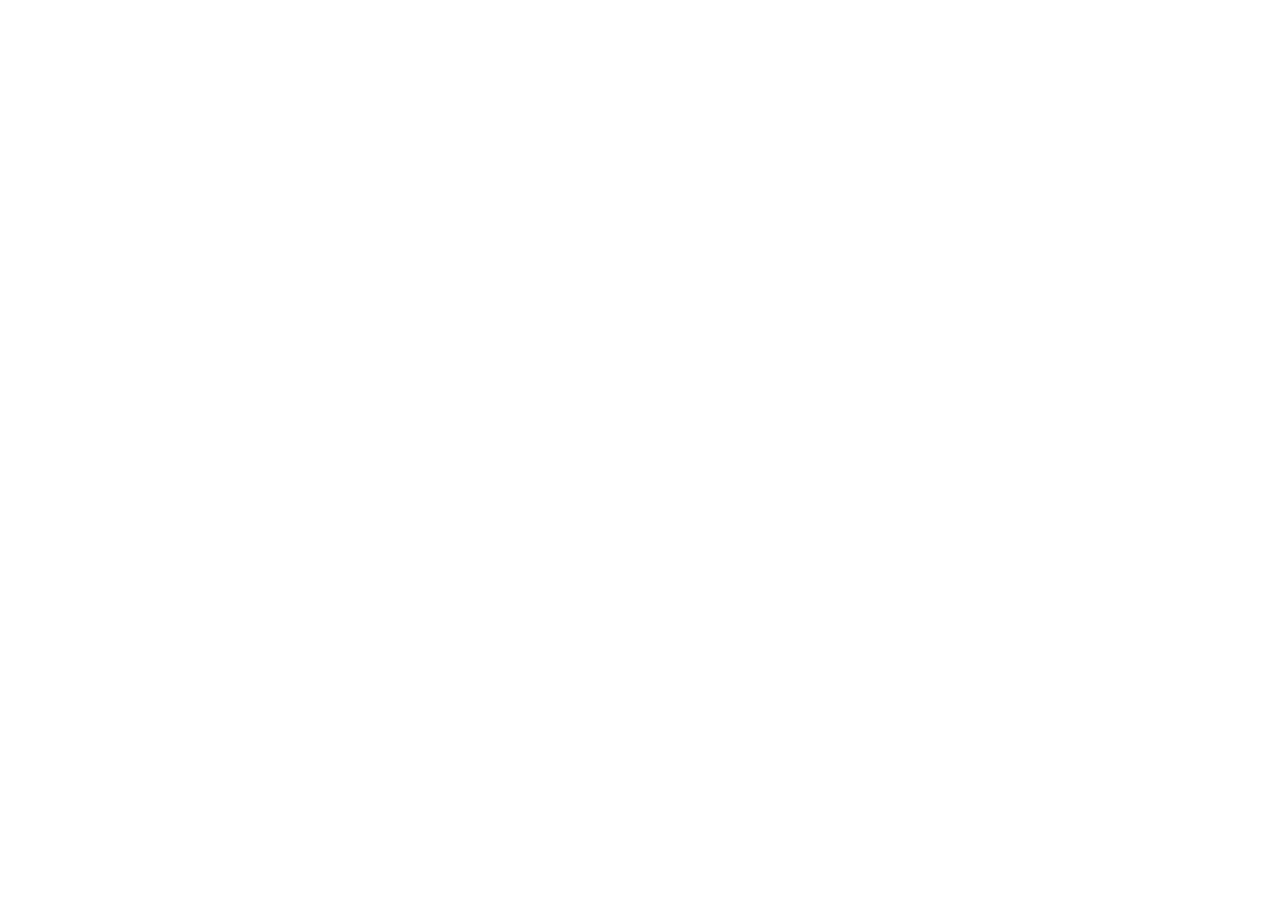
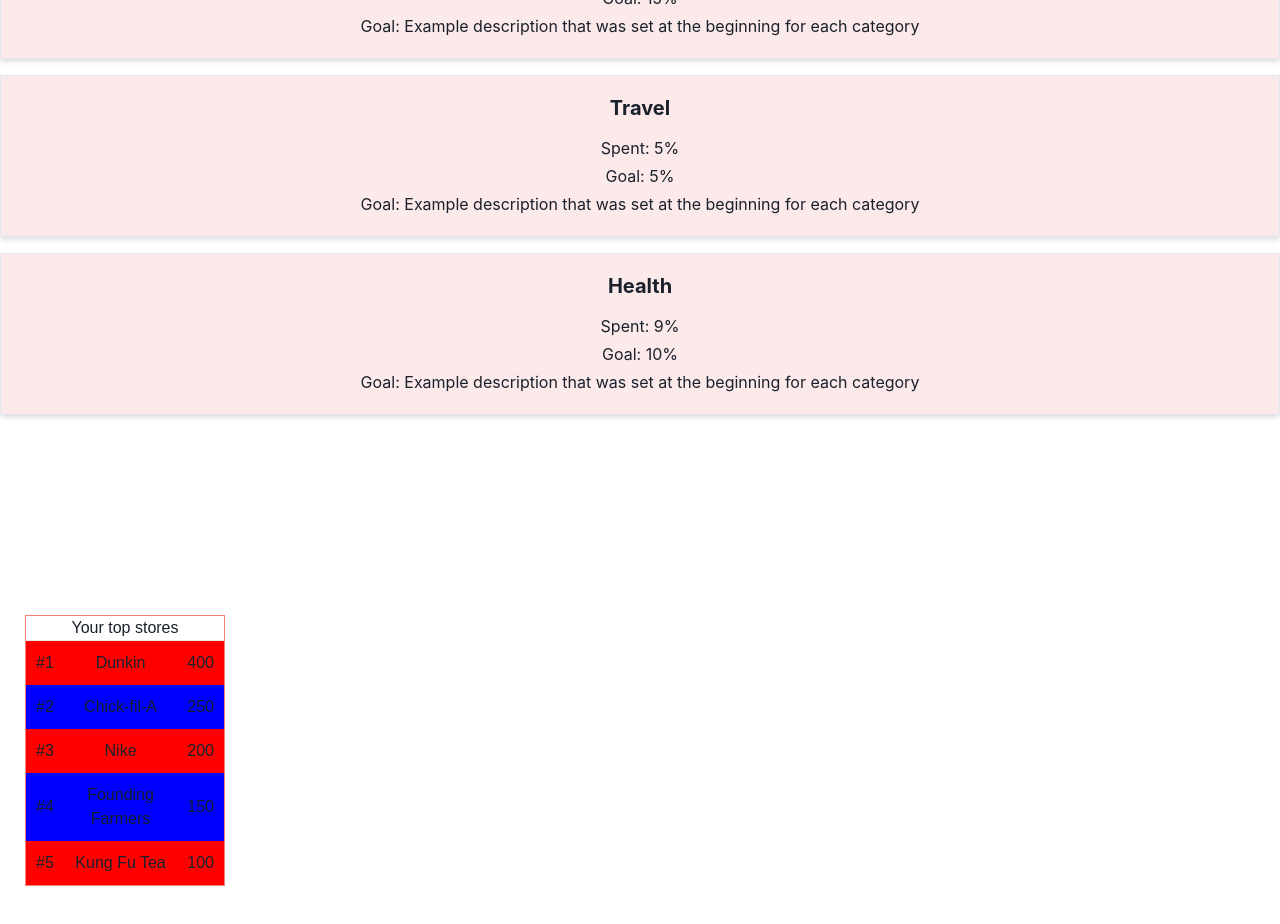
Before and after one commit to shivam-vohra/wrapped, a React (Create React App) app: page /wrapped in a window 1280 px wide. Shown: the part 680-1604 px from the top of the page. Before the commit the page ends 800 px from the top, so only its background shows below. Built offline with nearby package versions, Linux system fonts and the light colour scheme.

Commit message:
top stores and percentages

```diff
--- /dev/null
+++ b/src/components/Store.js
@@ -0,0 +1,31 @@
+// import React from "react";
+
+
+// export default functionStore({ row }) {
+//     return(
+//         <div className="store">
+
+//         <h1>{row.name}</h1>
+//         <h1>{row.spent}</h1>
+
+//         </div>
+//     );
+
+
+// }
+
+import React from "react";
+
+export default function Store( {row} ) {
+  var cname = "store"
+  if(row.rank % 2 == 1){
+    cname = "store-alt"
+  }
+  return (
+    <li className={cname}>
+      <span className="store-ranks">{'#'+String(row.rank)}</span>
+      <span className="store-name">{row.name}</span>
+      <span className="store-spent">{row.spent}</span>
+    </li>
+  );
+}
--- /dev/null
+++ b/src/components/TopStores.js
@@ -0,0 +1,31 @@
+import React from "react";
+import Store from "./Store"
+
+
+
+export default function TopStores({ TopStoresData }) {
+  var sortedTopStores = TopStoresData.sort((a,b)=> a.spent > b.spent ? -1: 1 )
+
+  for(var i = 0; i < sortedTopStores.length; i++){
+    sortedTopStores[i]["rank"] = i + 1
+  }
+
+  console.log(sortedTopStores)
+  return(
+  <div className="stores-wrapper">
+  <h3>Your top stores</h3>
+  <hr></hr>
+  {sortedTopStores.map(fakeRow => (
+      <Store row={fakeRow}></Store>
+
+  ))}
+
+  </div>
+
+    );
+
+
+
+
+
+}
--- /dev/null
+++ b/src/components/TopStores.json
@@ -0,0 +1,22 @@
+[{
+    "name" : "Founding Farmers",
+    "spent" : 150
+},
+{
+    "name" : "Dunkin",
+    "spent" : 400
+},
+{
+    "name" : "Nike",
+    "spent" : 200
+},
+{
+    "name" : "Kung Fu Tea",
+    "spent" : 100
+},
+
+{
+    "name" : "Chick-fil-A",
+    "spent" : 250
+}
+]
--- /dev/null
+++ b/src/components/TotalScore.js
@@ -0,0 +1,36 @@
+import React from 'react';
+import {data} from './WrappedData.js'
+import { Stack, Box, Heading, Text } from '@chakra-ui/react'
+
+
+export default function TotalScore({data}) {
+    // these nums are pecentages
+    let totalSpent = 0;
+    let totalGoals = 0;
+    let spent = 0;
+    let goal = 0;
+    for (let i = 0; i < data.length; i++) {
+        spent = data[i].Spent.slice(0, data[i].Spent.length - 1);
+        totalSpent += parseInt(spent);
+
+        goal = data[i].Goal.slice(0, data[i].Goal.length - 1);
+        totalGoals += parseInt(goal);
+    }
+
+    // is spent == goals score is 100, otherwise itll be less/more
+    let score = 0;
+    if (totalSpent == totalGoals){
+        score = 100;
+    }
+    else {
+        score = 200 - (totalSpent/totalGoals)*100
+    }
+
+
+    return (
+        <div className="totalScore">
+            <Text fontSize={20}>Your score for this period is</Text>
+            <Text fontSize={30}>{score}</Text>
+        </div>
+    );
+}
--- a/src/components/Wrapped.css
+++ b/src/components/Wrapped.css
@@ -0,0 +1,46 @@
+.store {
+    display: flex;
+    align-items: center;
+    justify-content: space-between;
+    padding: 10px;
+    will-change: transform;
+    transition: all 0.3s ease-in;
+    background-color: blue;
+  }
+
+
+  .store-alt {
+    display: flex;
+    align-items: center;
+    justify-content: space-between;
+    padding: 10px;
+    will-change: transform;
+    transition: all 0.3s ease-in;
+    background-color: red;
+  }
+
+
+.store-name,
+.store-spent,
+.store-rank{
+    margin-left: 10px;
+}
+
+.stores-wrapper {
+    border: 1px solid salmon;
+    width: 200px;
+    padding: 0;
+    margin-left: 25px;
+  }
+
+
+.store-list {
+    font-family: sans-serif;
+    text-align: center;
+    margin-top: 200px;
+    margin-bottom: 50px;
+}
+
+.stores-header{
+    font-size: 25px;
+}
--- a/src/components/Wrapped.js
+++ b/src/components/Wrapped.js
@@ -1,26 +1,54 @@
 import React from 'react'
-import { Stack, HStack, VStack, Box, Heading, Text } from '@chakra-ui/react'
+import TopStoresData from "./TopStores.json";
+import { Stack, Box, Heading, Text } from '@chakra-ui/react'
+import TopStores from './TopStores';
+import {data} from './WrappedData.js'
+import TotalScore from './TotalScore'
+import "./Wrapped.css";
+
 
 const Wrapped = () => {
+
     return (
+      <div>
+        {/* <TotalScore/> */}
         <div>
-            <Stack spacing={8}>
-                <Feature
-                title='Spending Category'
-                desc='Budget, Description, etc.'
-                />
-            </Stack>
+          <Heading marginTop={10} marginBottom={3} color="#D22E1E"> Your saved money </Heading>
+          <Text fontSize={18}> You met?/? of your budget goals </Text>
+          <Text marginTop={1} fontSize={18}> Any other info we want to display </Text>
         </div>
-    )
+
+        {data.map((category) => (
+          <Stack marginTop={4} spacing={8} backgroundColor="#FBEAE9">
+            <Feature
+              title={category.Category}
+              spent={category.Spent}
+              goal={category.Goal}
+              desc={category.Description}
+            />
+          </Stack>
+        ))}
+
+      <div className='store-list'>
+        <TopStores TopStoresData={TopStoresData} />
+      </div>
+    </div>
+    );
+
+
+
 }
 
-function Feature({ title, desc, ...rest }) {
+
+function Feature({ title, goal, spent, desc, ...rest }) {
     return (
       <Box p={5} shadow='md' borderWidth='1px' {...rest}>
         <Heading fontSize='xl'>{title}</Heading>
-        <Text mt={4}>{desc}</Text>
+        <Text mt={4}>Spent: {spent}</Text>
+        <Text mt={1}>Goal: {goal} </Text>
+        <Text mt={1}>Goal: {desc} </Text>
       </Box>
     )
-  }
+    }
 
-export default Wrapped
+export default Wrapped;
--- /dev/null
+++ b/src/components/WrappedData.js
@@ -0,0 +1,32 @@
+export const data = [
+    {
+        "Category": "Food",
+        "Spent": "38%",
+        "Goal": "35%",
+        "Description": "Example description that was set at the beginning for each category"
+    },
+    {
+        "Category": "Rent",
+        "Spent": "26%",
+        "Goal": "30%",
+        "Description": "Example description that was set at the beginning for each category"
+    },
+    {
+        "Category": "Clothes",
+        "Spent": "20%",
+        "Goal": "15%",
+        "Description": "Example description that was set at the beginning for each category"
+    },
+    {
+        "Category": "Travel",
+        "Spent":"5%",
+        "Goal": "5%",
+        "Description": "Example description that was set at the beginning for each category"
+    },
+    {
+        "Category": "Health",
+        "Spent": "9%",
+        "Goal": "10%",
+        "Description": "Example description that was set at the beginning for each category"
+    }
+]
--- /dev/null
+++ b/src/components/WrappedData.json
@@ -0,0 +1,32 @@
+[
+    {
+        "Category": "Food",
+        "Spent": "38%",
+        "Goal": "35%",
+        "Description": "Example description that was set at the beginning for each category"
+    },
+    {
+        "Category": "Rent",
+        "Spent": "26%",
+        "Goal": "30%",
+        "Description": "Example description that was set at the beginning for each category"
+    },
+    {
+        "Category": "Clothes",
+        "Spent": "20%",
+        "Goal": "15%",
+        "Description": "Example description that was set at the beginning for each category"
+    },
+    {
+        "Category": "Travel",
+        "Spent":"5%",
+        "Goal": "5%",
+        "Description": "Example description that was set at the beginning for each category"
+    },
+    {
+        "Category": "Health",
+        "Spent": "9%",
+        "Goal": "10%",
+        "Description": "Example description that was set at the beginning for each category"
+    }
+]
```
Also changed, not shown: 1 other file (tests, documents, lock files or other folders).
